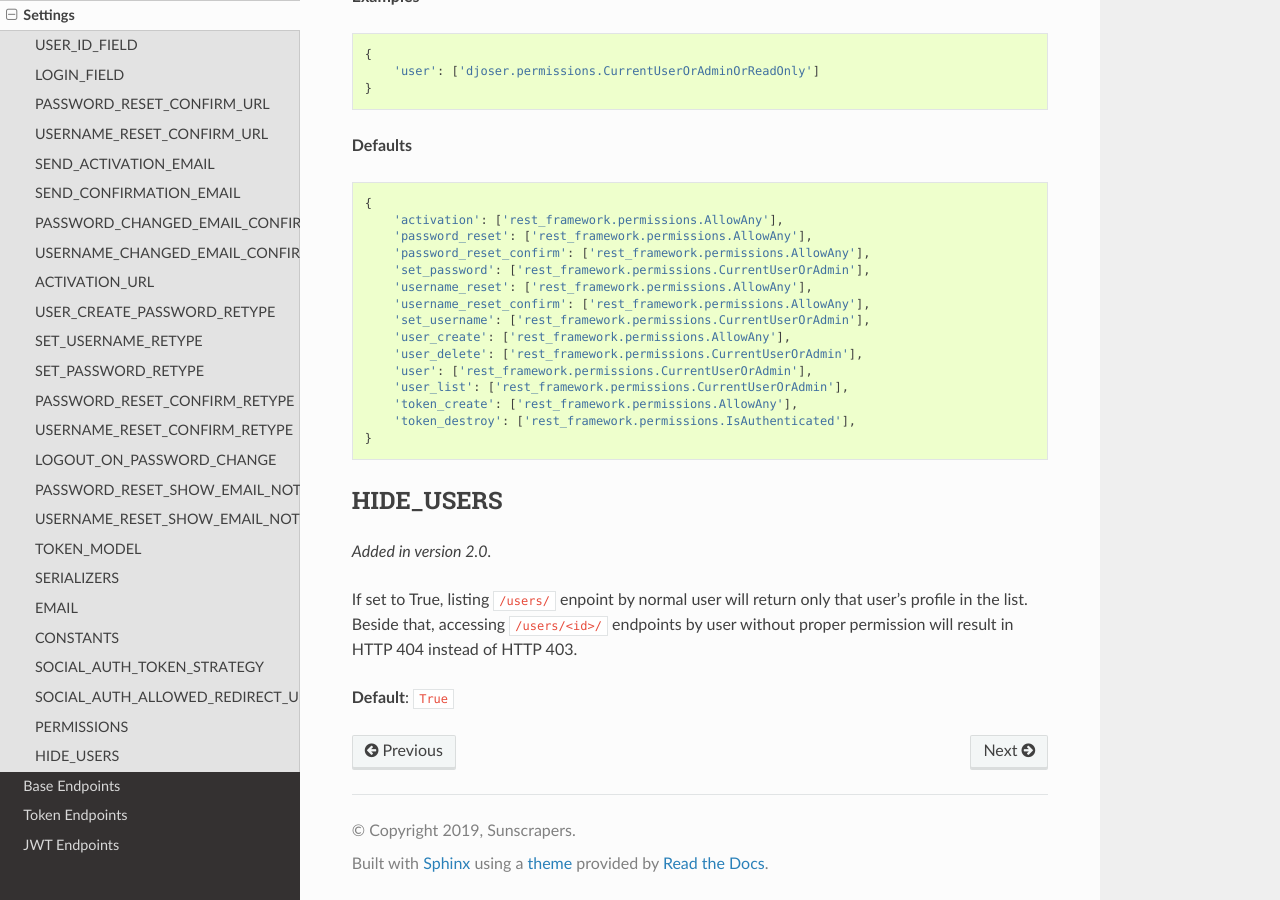
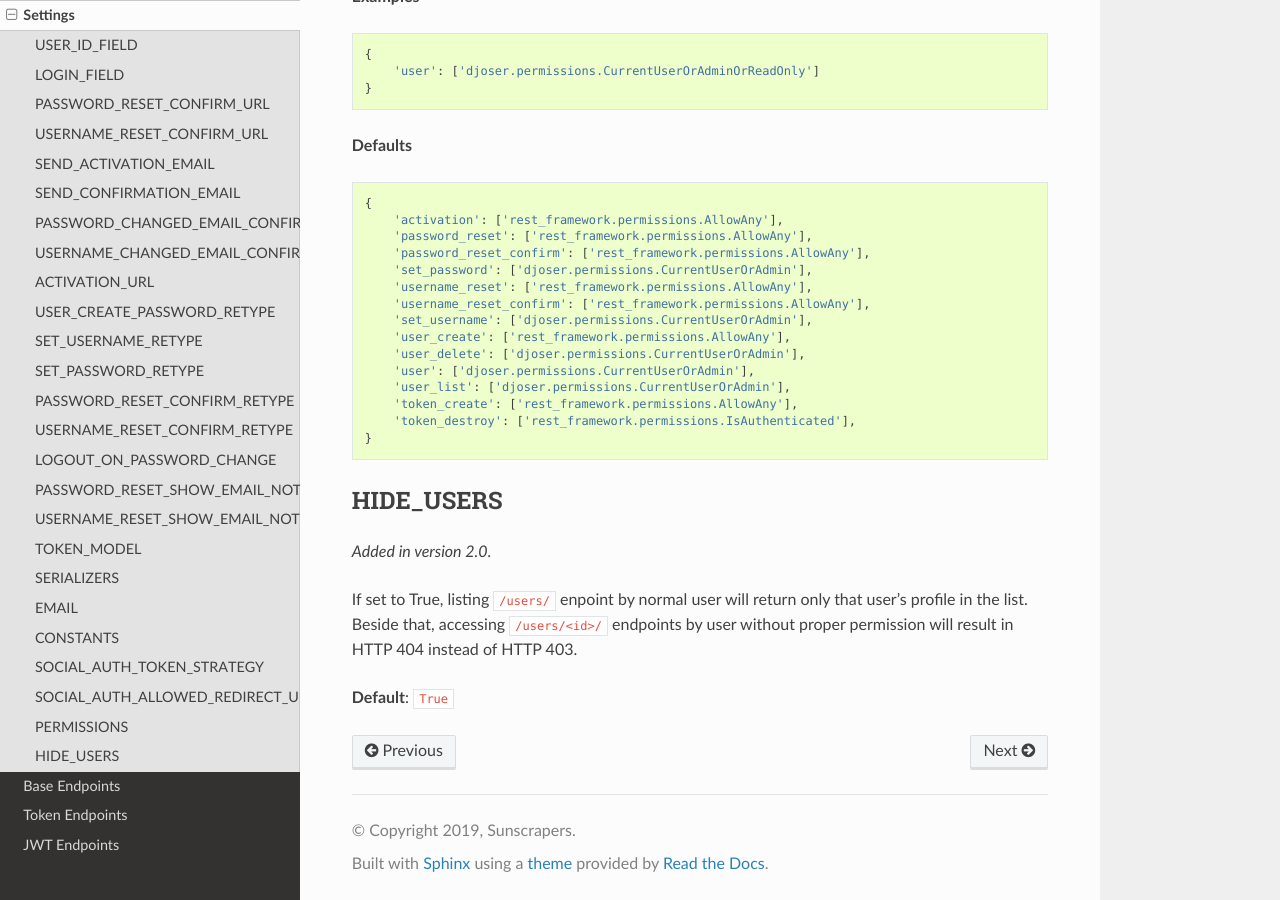
Before and after one commit to sunscrapers/djoser, a Sphinx documentation site: the page built from docs/source/settings.rst, in a window 1280 px wide and 900 px high, scrolled down 6820 px. Built offline with Sphinx 7.4.7 and the Read the Docs theme 2.0.0, drawn with Linux system fonts in a browser that asks for light colours.

Commit message:
Update settings - permissions
It was written 'rest_framework.permissions.CurrentUserOrAdmin'. I suppose it is 'djoser.permissions.CurrentUserOrAdmin', because it is  a special permission and there is no such one in rest_framework.
BR
Maxim

```diff
--- a/docs/source/settings.rst
+++ b/docs/source/settings.rst
@@ -333,14 +333,14 @@ Dictionary that maps permissions to certain views across Djoser.
         'activation': ['rest_framework.permissions.AllowAny'],
         'password_reset': ['rest_framework.permissions.AllowAny'],
         'password_reset_confirm': ['rest_framework.permissions.AllowAny'],
-        'set_password': ['rest_framework.permissions.CurrentUserOrAdmin'],
+        'set_password': ['djoser.permissions.CurrentUserOrAdmin'],
         'username_reset': ['rest_framework.permissions.AllowAny'],
         'username_reset_confirm': ['rest_framework.permissions.AllowAny'],
-        'set_username': ['rest_framework.permissions.CurrentUserOrAdmin'],
+        'set_username': ['djoser.permissions.CurrentUserOrAdmin'],
         'user_create': ['rest_framework.permissions.AllowAny'],
-        'user_delete': ['rest_framework.permissions.CurrentUserOrAdmin'],
-        'user': ['rest_framework.permissions.CurrentUserOrAdmin'],
-        'user_list': ['rest_framework.permissions.CurrentUserOrAdmin'],
+        'user_delete': ['djoser.permissions.CurrentUserOrAdmin'],
+        'user': ['djoser.permissions.CurrentUserOrAdmin'],
+        'user_list': ['djoser.permissions.CurrentUserOrAdmin'],
         'token_create': ['rest_framework.permissions.AllowAny'],
         'token_destroy': ['rest_framework.permissions.IsAuthenticated'],
     }
```
